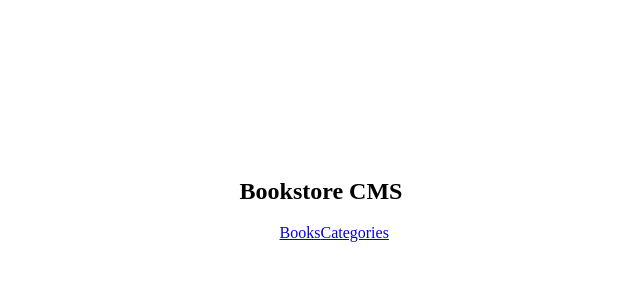
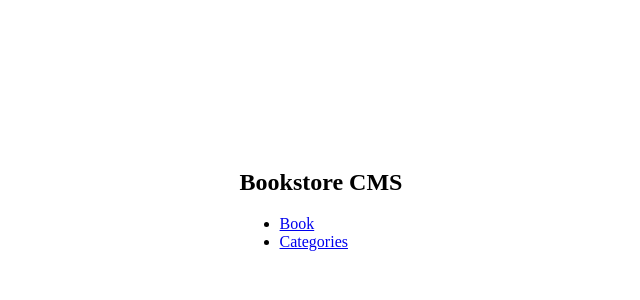
Before and after one commit to Masouma864/React-BookStore, a React (Create React App) app: page / in a window 1280 px wide. Shown: the top 300 px of the page, without its empty margins (319-959 px from the left). Built offline with nearby package versions, Linux system fonts and the light colour scheme; no server answers.

Commit message:
Modified books file

```diff
--- a/src/App.js
+++ b/src/App.js
@@ -2,9 +2,9 @@ import { useSelector, useDispatch } from 'react-redux';
 import React, { useEffect } from 'react';
 import { Route, Routes } from 'react-router-dom';
 import './index.css';
-import Books from './components/books';
-import Navbar from './components/navbar';
-import Categories from './components/categories';
+import Books from './components/Books';
+import Navbar from './components/Navbar';
+import Categories from './components/Categories';
 import { getBooks } from './redux/books/books';
 
 function App() {
--- a/src/components/books.js
+++ b/src/components/books.js
@@ -1,15 +1,14 @@
-import PropTypes from 'prop-types';
+/* eslint-disable react/prop-types */
 import React from 'react';
-import Book from './book';
-import AddBook from './AddBook';
+import Book from './Book';
+import AddBook from './addBook';
 
 function Books(props) {
   const { bookList } = props;
-
   return (
     <div>
       {bookList.map((book) => (
-        <Book key={book.id} title={book.title} author={book.author} id={book.id} />
+        <Book key={book.item_id} title={book.title} author={book.author} id={book.item_id} />
       ))}
 
       <AddBook />
@@ -18,8 +17,8 @@ function Books(props) {
   );
 }
 
-Books.propTypes = {
-  bookList: PropTypes.instanceOf(Array).isRequired,
+Books.defaultProps = {
+  books: [],
 };
 
 export default Books;
--- a/src/components/navbar.js
+++ b/src/components/navbar.js
@@ -7,8 +7,12 @@ function Navbar() {
       <nav>
         <h1>Bookstore CMS</h1>
         <ul>
-          <Link key="1" to="/b">Books</Link>
-          <Link key="2" to="/Categories">Categories</Link>
+          <li>
+            <Link to="/Book">Book</Link>
+          </li>
+          <li>
+            <Link to="/Categories">Categories</Link>
+          </li>
         </ul>
       </nav>
     </div>
```
